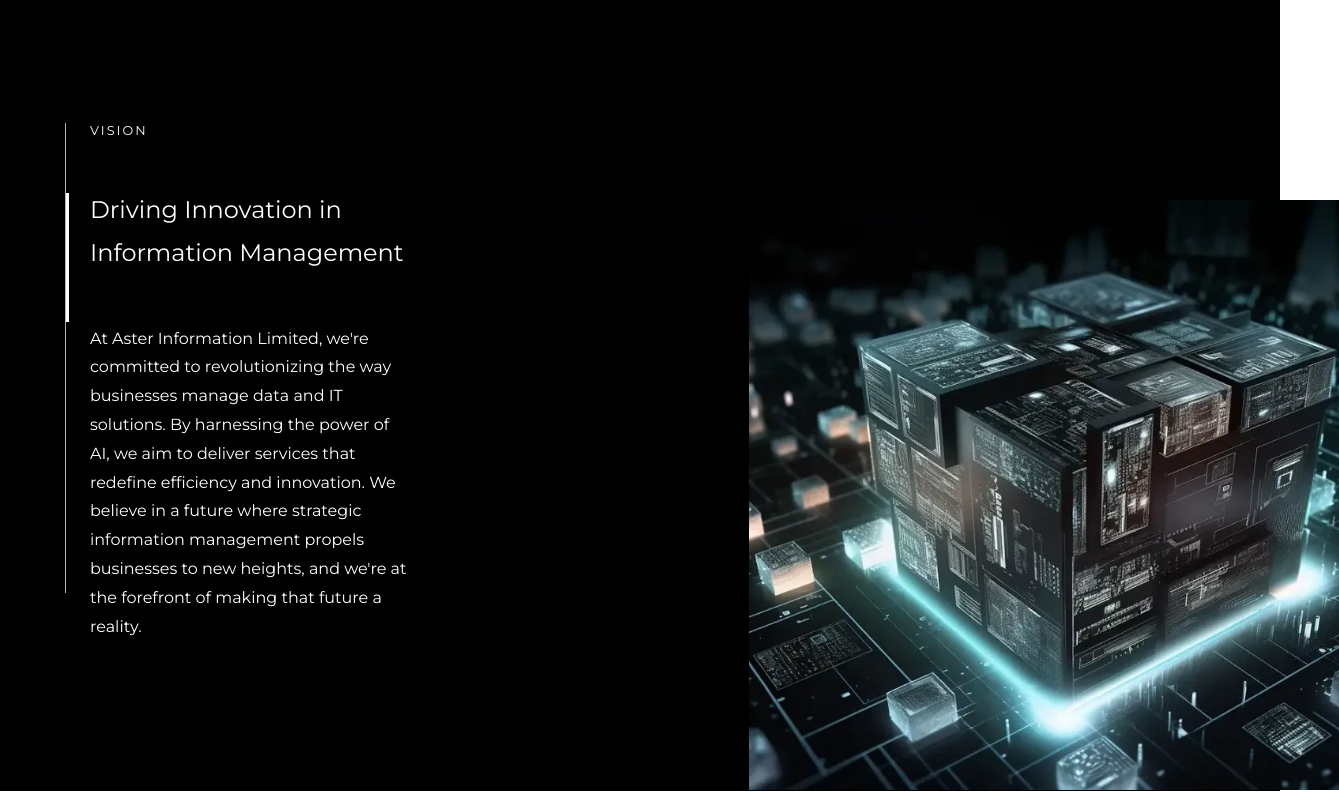
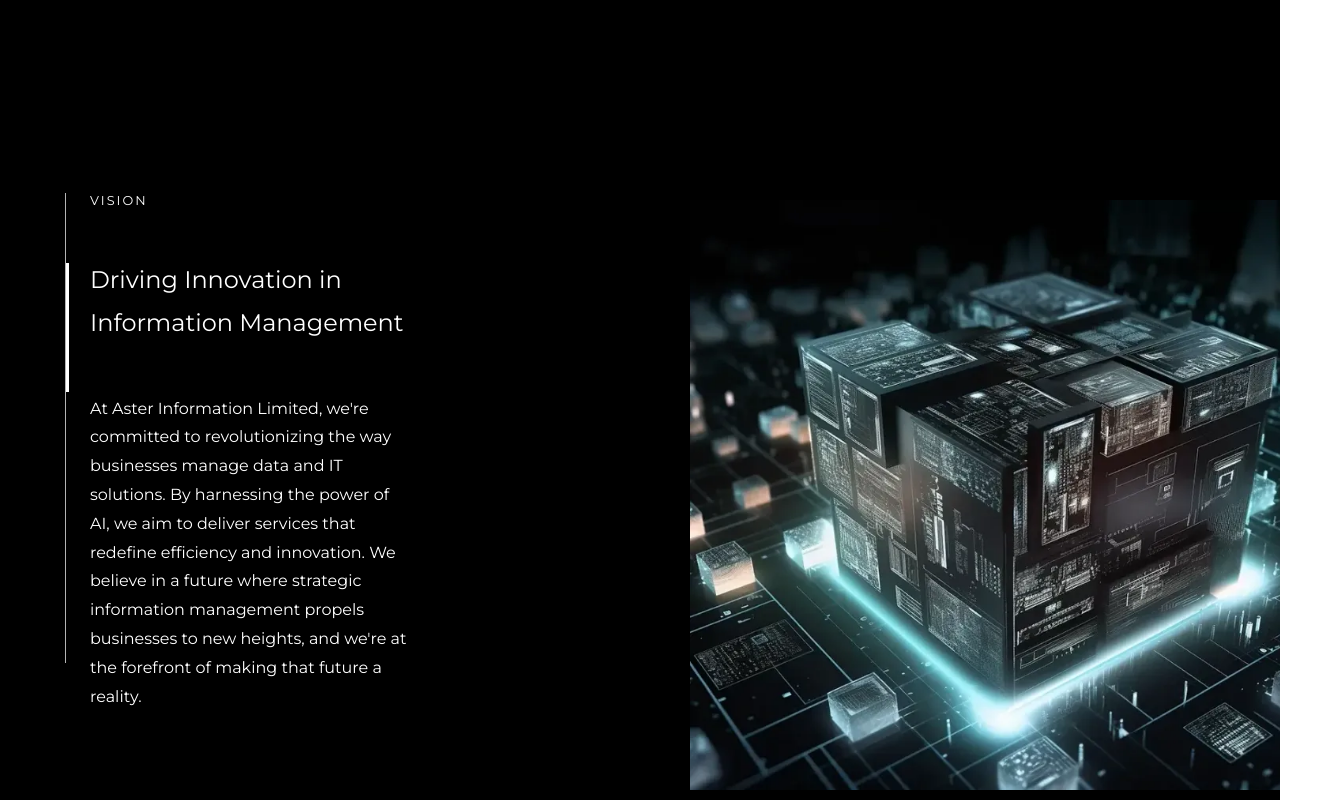
Before and after one commit to Moamal-2000/aster-information, a React (Vite) app: page / in a window 1280 px wide. Shown: the part 1080-1880 px from the top of the page, 1339 px wide, since content can reach past the window. Built offline with nearby package versions, Linux system fonts and the light colour scheme.

Commit message:
fix: vision section image movement for 1500px screens

```diff
--- a/src/Components/Pages/Home/VisionSection/AnimatedImage/AnimatedImage.jsx
+++ b/src/Components/Pages/Home/VisionSection/AnimatedImage/AnimatedImage.jsx
@@ -7,7 +7,7 @@ const AnimatedImage = () => {
   const visionImageRef = useRef();
 
   useEventListener(window, "scroll", () => {
-    moveImageOnScroll(50, 0, 1300);
+    moveImageOnScroll(50, 0, 1000);
   });
 
   function moveImageOnScroll(startValue, endValue, scrollRange) {
--- a/src/Components/Pages/Home/VisionSection/AnimatedImage/AnimatedImage.module.scss
+++ b/src/Components/Pages/Home/VisionSection/AnimatedImage/AnimatedImage.module.scss
@@ -3,14 +3,16 @@
 .imgHolder {
   overflow: hidden;
   position: absolute;
-  right: -59px;
-  top: -54px;
+  right: 2px;
+  top: -75px;
   width: 768px;
+  scale: 1.16;
 }
 
 @media (max-width: 1600px) {
   .imgHolder {
-    top: 227px;
+    top: 262px;
+    right: 0;
     scale: 1;
   }
 }
--- a/src/Components/Pages/Home/VisionSection/VisionSection.module.scss
+++ b/src/Components/Pages/Home/VisionSection/VisionSection.module.scss
@@ -4,7 +4,7 @@
   background-color: var(--black);
   padding-top: 280px;
   position: relative;
-  height: 940px;
+  height: 974px;
 }
 
 @media (max-width: 1300px) {
@@ -49,6 +49,7 @@
   display: flex;
   gap: 50px;
   position: relative;
+  margin-top: 70px;
 }
 
 @include small {
```
